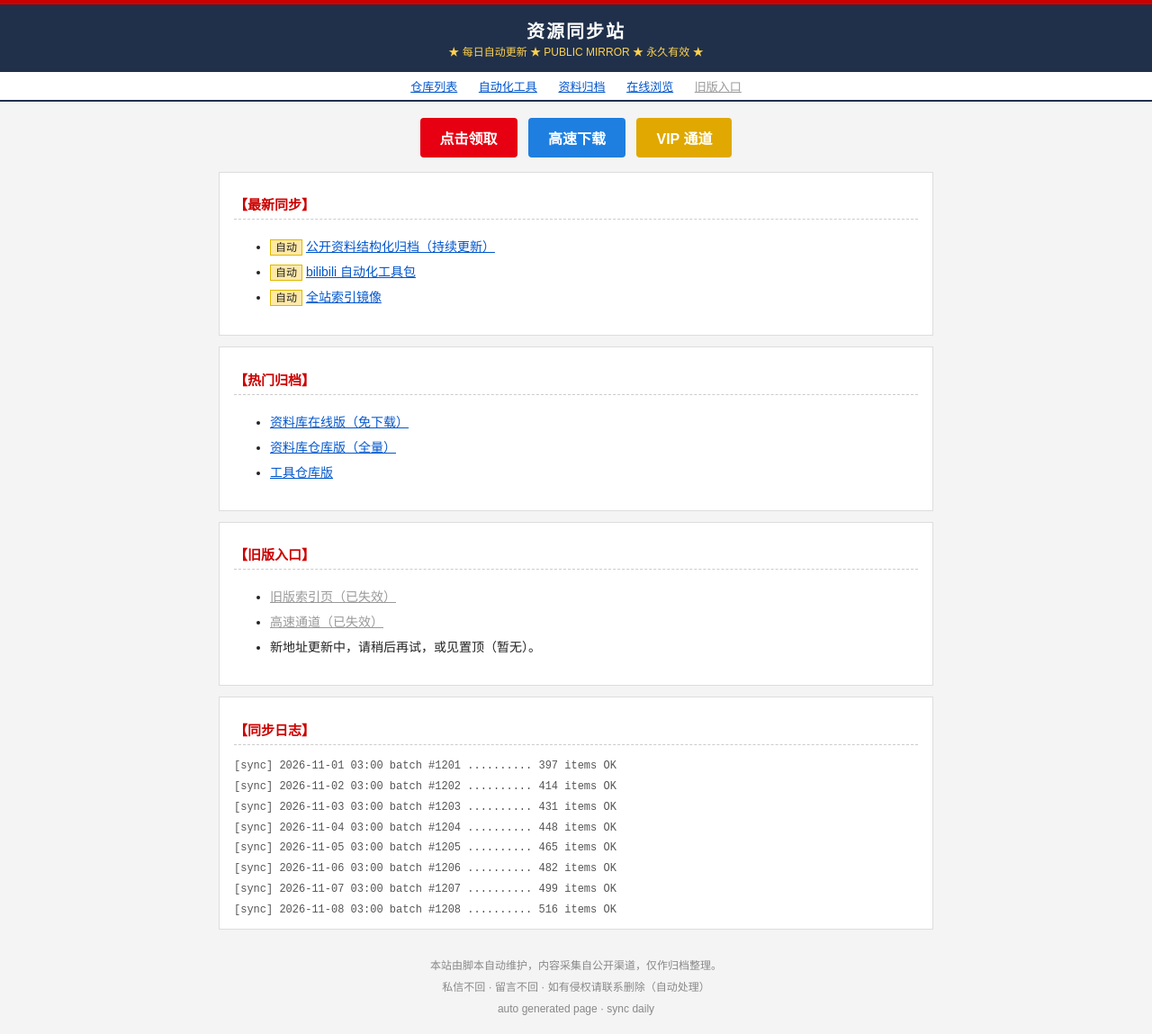
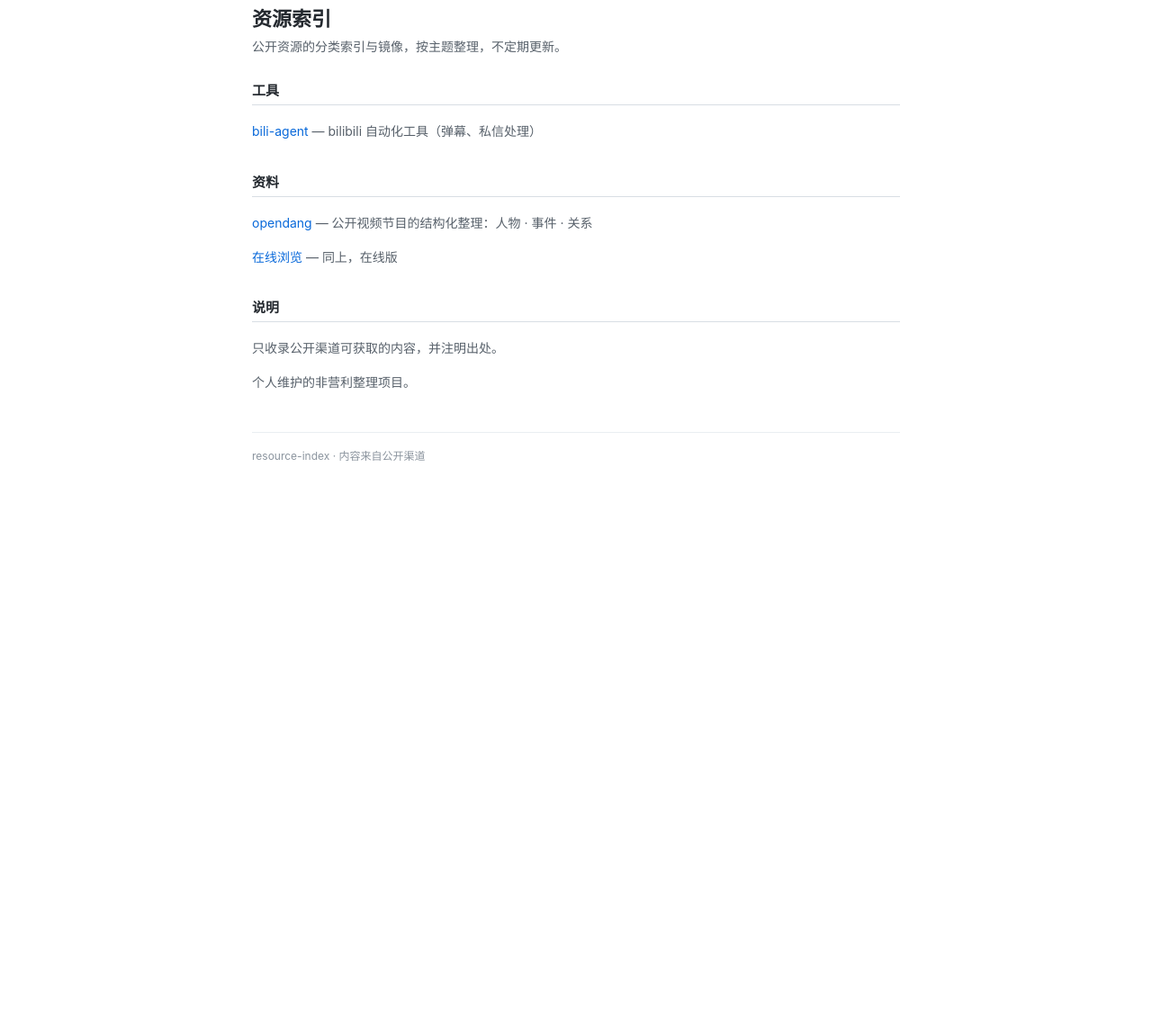
Before and after one commit to MusuOS/MusuOS.github.io, a plain HTML site: page index.html in a window 1280 px wide. Shown: the part 29-1178 px from the top of the page at 90% size. After the commit the page ends 800 px from the top, so only its background shows below. Drawn offline with Linux system fonts and the light colour scheme.

Commit message:
index: resource index

```diff
--- a/index.html
+++ b/index.html
@@ -3,101 +3,44 @@
 <head>
 <meta charset="utf-8">
 <meta name="viewport" content="width=device-width, initial-scale=1">
-<title>资源同步站 | 每日自动更新 | auto index</title>
+<title>资源索引</title>
 <style>
-  body { margin:0; background:#f4f4f4; color:#222; font-family:"Microsoft YaHei",sans-serif; }
-  .keep { background:#c00; color:#fff; text-align:center; padding:7px; font-size:14px; font-weight:bold; }
-  .top { background:#20304a; color:#fff; padding:14px 10px; text-align:center; }
-  .top b { font-size:20px; letter-spacing:2px; }
-  .top span { color:#ffd24d; font-size:12px; }
-  .nav { background:#fff; border-bottom:2px solid #20304a; text-align:center; padding:6px; font-size:13px; }
-  .nav a { margin:0 10px; color:#05c; }
-  .box { background:#fff; margin:12px auto; max-width:760px; padding:12px 16px; border:1px solid #ddd; }
-  .box h2 { font-size:15px; color:#c00; border-bottom:1px dashed #ccc; padding-bottom:6px; }
-  .box li { line-height:2; font-size:14px; }
-  .box a { color:#05c; }
-  .tag { background:#ffe9a8; border:1px solid #e0b800; padding:1px 5px; font-size:12px; }
-  .dead { color:#999 !important; }
-  .btns { text-align:center; margin:14px 0 4px; }
-  .btn { display:inline-block; margin:4px; padding:10px 22px; font-size:16px; font-weight:bold; color:#fff !important; text-decoration:none; border-radius:4px; }
-  .b1 { background:#e60012; } .b2 { background:#1e7fe0; } .b3 { background:#e0a800; }
-  .log { font-family:monospace; font-size:12px; line-height:1.9; color:#555; max-height:180px; overflow:hidden; }
-  .foot { text-align:center; color:#888; font-size:12px; padding:16px; line-height:2; }
+  body { margin:0; background:#fff; color:#24292f; font-family:-apple-system,"Segoe UI","Microsoft YaHei",sans-serif; }
+  .wrap { max-width:720px; margin:0 auto; padding:32px 20px 48px; }
+  h1 { font-size:22px; font-weight:600; margin:0 0 6px; }
+  .sub { color:#57606a; font-size:14px; margin-bottom:28px; }
+  h2 { font-size:15px; font-weight:600; border-bottom:1px solid #d8dee4; padding-bottom:6px; margin:26px 0 10px; }
+  ul { list-style:none; padding:0; margin:0; }
+  li { padding:7px 0; font-size:14px; line-height:1.7; }
+  a { color:#0969da; text-decoration:none; }
+  a:hover { text-decoration:underline; }
+  .desc { color:#57606a; }
+  .foot { margin-top:36px; color:#8b949e; font-size:12px; line-height:2; border-top:1px solid #eaeef2; padding-top:14px; }
 </style>
 </head>
 <body>
-  <div class="keep">⚠ 请收藏本页，防走丢 ⚠ 永久地址：musuos.github.io ⚠</div>
-  <div class="top"><b>资源同步站</b><br><span>★ 每日自动更新 ★ PUBLIC MIRROR ★ 永久有效 ★</span></div>
-  <div class="nav">
-    <a href="https://github.com/MusuOS">仓库列表</a>
-    <a href="https://github.com/MusuOS/bili-agent">自动化工具</a>
-    <a href="https://github.com/MusuOS/opendang">资料归档</a>
-    <a href="https://musuos.github.io/opendang/">在线浏览</a>
-    <a class="dead" href="https://github.com/MusuOS/old-index">旧版入口</a>
-  </div>
-  <div class="btns">
-    <a class="btn b1" href="#">点击领取</a>
-    <a class="btn b2" href="#">高速下载</a>
-    <a class="btn b3" href="#">VIP 通道</a>
-  </div>
-  <div class="box">
-    <h2>【最新同步】</h2>
+  <div class="wrap">
+    <h1>资源索引</h1>
+    <div class="sub">公开资源的分类索引与镜像，按主题整理，不定期更新。</div>
+
+    <h2>工具</h2>
     <ul>
-      <li><span class="tag">自动</span> <a href="https://github.com/MusuOS/opendang">公开资料结构化归档（持续更新）</a></li>
-      <li><span class="tag">自动</span> <a href="https://github.com/MusuOS/bili-agent">bilibili 自动化工具包</a></li>
-      <li><span class="tag">自动</span> <a href="https://github.com/MusuOS">全站索引镜像</a></li>
+      <li><a href="https://github.com/MusuOS/bili-agent">bili-agent</a> <span class="desc">— bilibili 自动化工具（弹幕、私信处理）</span></li>
     </ul>
-  </div>
-  <div class="box">
-    <h2>【热门归档】</h2>
+
+    <h2>资料</h2>
     <ul>
-      <li><a href="https://musuos.github.io/opendang/">资料库在线版（免下载）</a></li>
-      <li><a href="https://github.com/MusuOS/opendang">资料库仓库版（全量）</a></li>
-      <li><a href="https://github.com/MusuOS/bili-agent">工具仓库版</a></li>
+      <li><a href="https://github.com/MusuOS/opendang">opendang</a> <span class="desc">— 公开视频节目的结构化整理：人物 · 事件 · 关系</span></li>
+      <li><a href="https://musuos.github.io/opendang/">在线浏览</a> <span class="desc">— 同上，在线版</span></li>
     </ul>
-  </div>
-  <div class="box">
-    <h2>【旧版入口】</h2>
+
+    <h2>说明</h2>
     <ul>
-      <li><a class="dead" href="https://musuos.github.io/old/">旧版索引页（已失效）</a></li>
-      <li><a class="dead" href="https://github.com/MusuOS/backup-v9">高速通道（已失效）</a></li>
-      <li>新地址更新中，请稍后再试，或见置顶（暂无）。</li>
+      <li class="desc">只收录公开渠道可获取的内容，并注明出处。</li>
+      <li class="desc">个人维护的非营利整理项目。</li>
     </ul>
-  </div>
-  <div class="box">
-    <h2>【同步日志】</h2>
-    <div class="log">
-      <div>[sync] 2026-11-01 03:00 batch #1201 .......... 397 items OK</div>
-      <div>[sync] 2026-11-02 03:00 batch #1202 .......... 414 items OK</div>
-      <div>[sync] 2026-11-03 03:00 batch #1203 .......... 431 items OK</div>
-      <div>[sync] 2026-11-04 03:00 batch #1204 .......... 448 items OK</div>
-      <div>[sync] 2026-11-05 03:00 batch #1205 .......... 465 items OK</div>
-      <div>[sync] 2026-11-06 03:00 batch #1206 .......... 482 items OK</div>
-      <div>[sync] 2026-11-07 03:00 batch #1207 .......... 499 items OK</div>
-      <div>[sync] 2026-11-08 03:00 batch #1208 .......... 516 items OK</div>
-      <div>[sync] 2026-11-09 03:00 batch #1209 .......... 533 items OK</div>
-      <div>[sync] 2026-11-10 03:00 batch #1210 .......... 550 items OK</div>
-      <div>[sync] 2026-11-11 03:00 batch #1211 .......... 567 items OK</div>
-      <div>[sync] 2026-11-12 03:00 batch #1212 .......... 584 items OK</div>
-      <div>[sync] 2026-11-13 03:00 batch #1213 .......... 601 items OK</div>
-      <div>[sync] 2026-11-14 03:00 batch #1214 .......... 618 items OK</div>
-      <div>[sync] 2026-11-15 03:00 batch #1215 .......... 635 items OK</div>
-      <div>[sync] 2026-11-16 03:00 batch #1216 .......... 652 items OK</div>
-      <div>[sync] 2026-11-17 03:00 batch #1217 .......... 669 items OK</div>
-      <div>[sync] 2026-11-18 03:00 batch #1218 .......... 686 items OK</div>
-      <div>[sync] 2026-11-19 03:00 batch #1219 .......... 703 items OK</div>
-      <div>[sync] 2026-11-20 03:00 batch #1220 .......... 720 items OK</div>
-      <div>[sync] 2026-11-21 03:00 batch #1221 .......... 737 items OK</div>
-      <div>[sync] 2026-11-22 03:00 batch #1222 .......... 754 items OK</div>
-      <div>[sync] 2026-11-23 03:00 batch #1223 .......... 771 items OK</div>
-      <div>[sync] 2026-11-24 03:00 batch #1224 .......... 788 items OK</div>
-      <div>…… 更早日志已归档（未公开）</div>
-    </div>
-  </div>
-  <div class="foot">
-    本站由脚本自动维护，内容采集自公开渠道，仅作归档整理。<br>
-    私信不回 · 留言不回 · 如有侵权请联系删除（自动处理）<br>
-    auto generated page · sync daily
+
+    <div class="foot">resource-index · 内容来自公开渠道</div>
   </div>
 </body>
 </html>
```
Also changed, not shown: 1 other file.
